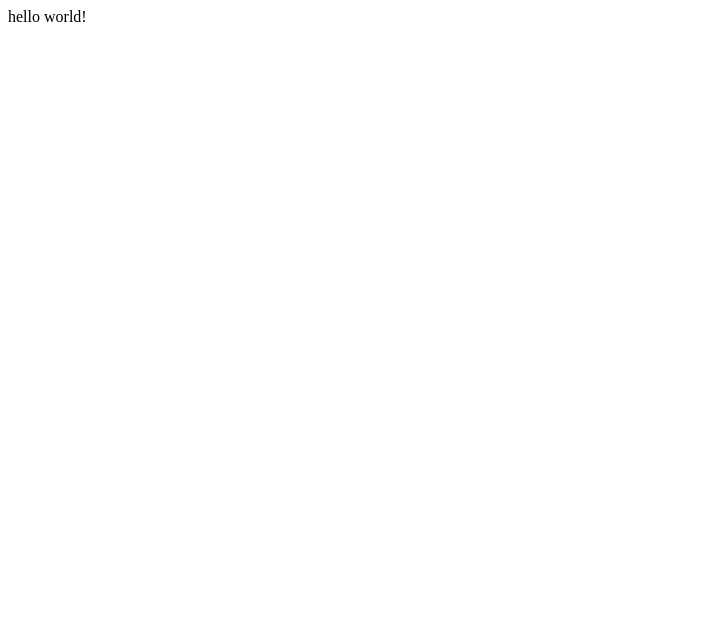
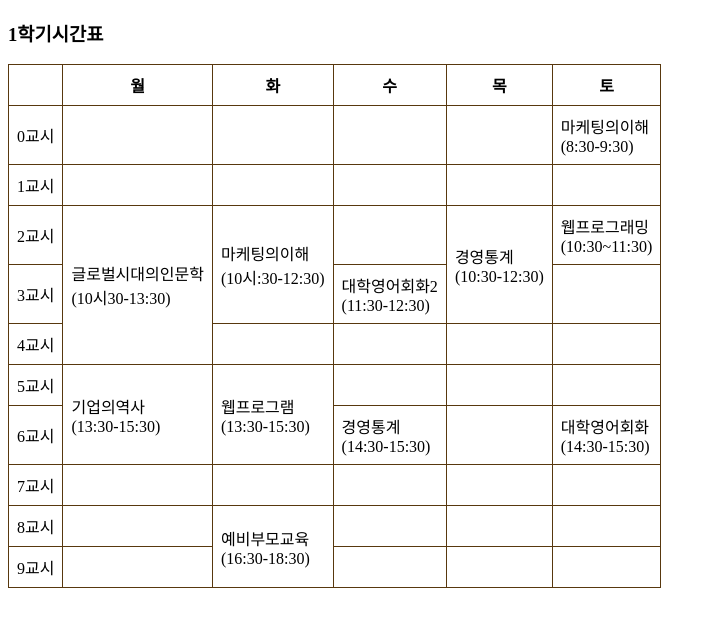
Before and after one commit to kingserin/kingserin.github.io, a plain HTML site: page index.html in a window 1280 px wide. Shown: the whole page, without its empty margins (0-716 px from the left). Drawn offline with Linux system fonts and the light colour scheme.

Commit message:
변경했습니다.

```diff
--- a/index.html
+++ b/index.html
@@ -1,4 +1,103 @@
 <!DOCTYPE html>
 <html>
-    hello world!
+<meta charset='utf-8'>
+<style>
+table, tr, th, td {
+	border: solid 1px rgb(88, 56, 14);
+	border-collapse: collapse;
+	padding: 8px;}
+</style>
+</head>
+<body>
+<h3>1학기시간표</h3>
+<table>
+	<tr>
+		<th></th>
+		<th>월</th>
+		<th>화</th>
+		<th>수</th>
+		<th>목</th>
+		<th>토</th>
+	</tr>
+	<tr>
+		<td>0교시</td>
+		<td></td>
+		<td></td>
+		<td></td>
+		<td></td>
+		<td>마케팅의이해<br>
+            (8:30-9:30)</td>
+	</tr>
+	<tr>
+		<td>1교시</td>
+		<td></td>
+		<td></td>
+		<td></td>
+		<td></td>
+		<td></td>
+	</tr>
+	<tr>
+		<td>2교시</td>
+		<td rowspan="3">글로벌시대의인문학<br>(10시30-13:30)</td>
+		<td rowspan="2">마케팅의이해<br>(10시:30-12:30)</td>
+		<td></td>
+		<td rowspan="2">경영통계<br>(10:30-12:30)</td>
+
+		<td>웹프로그래밍<br>(10:30~11:30)</td>
+	</tr>
+	<tr>
+		<td>3교시</td>
+		<td>대학영어회화2<br>(11:30-12:30)</td>
+		<td></td>
+	</tr>
+	<tr>
+		<td>4교시</td>
+		<td></td>
+		<td></td>
+		<td></td>
+		<td></td>
+	</tr>
+	<tr>
+		<td>5교시</td>
+		<td rowspan="2">기업의역사<br>(13:30-15:30)</td>
+		<td rowspan="2">웹프로그램<br>(13:30-15:30)</td>
+		<td></td>
+		<td> </td>
+
+		<td></td>
+	</tr>
+	<tr>
+		<td>6교시</td>
+		<td>경영통계<br>(14:30-15:30)</td>
+		<td></td>
+		<td>대학영어회화<br>(14:30-15:30)</td>
+	</tr>
+	<tr>
+		<td>7교시</td>
+		<td></td>
+		<td></td>
+		<td></td>
+		<td></td>
+		<td></td>
+	</tr>
+	<tr>
+	    <td>8교시</td>
+		<td></td>
+		<td rowspan="2">예비부모교육<br>(16:30-18:30)</td>
+		<td></td>
+		<td></td>
+		<td></td>
+	</tr>
+	<tr>
+		<td>9교시</td>
+		<td></td>
+		<td></td>
+		<td></td>
+		<td></td>
+	</tr>
+</table>
+
+
+
+</body>
 </html>
```
